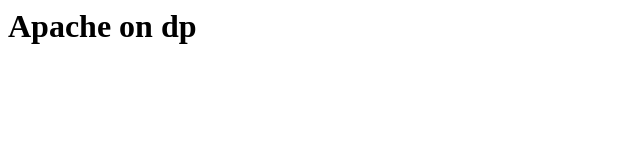
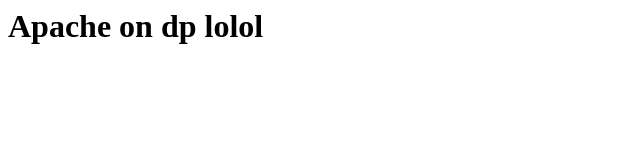
Before and after one commit to hellneck/ansible-test, a plain HTML site: page site/index.html in a window 1280 px wide. Shown: the whole page, without its empty margins (0-640 px from the left). Drawn offline with Linux system fonts and the light colour scheme.

Commit message:
Update index.html

```diff
--- a/site/index.html
+++ b/site/index.html
@@ -1,5 +1,5 @@
 <html>
     <body>
-        <h1>Apache on dp </h1>
+        <h1>Apache on dp lolol </h1>
     </body>
 </html>
```
